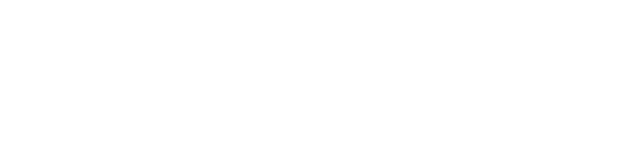
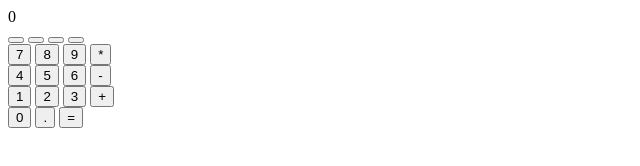
Before and after one commit to TristanTsang/calculator, a plain HTML site: page index.html in a window 1280 px wide. Shown: the whole page, without its empty margins (0-640 px from the left). Drawn offline with Linux system fonts and the light colour scheme.

Commit message:
Create HTML structure

```diff
--- a/index.html
+++ b/index.html
@@ -7,5 +7,38 @@
     <link rel="stylesheet" href="styles.css" />
     <script src="javascript.js" defer></script>
   </head>
-  <body></body>
+  <body>
+    <div class="calculator">
+      <div class="display">0</div>
+      <div class="row">
+        <button class="clear utillity"></button>
+        <button class="change-sign utillity"></button>
+        <button class="percent utillity"></button>
+        <button class="divide operation"></button>
+      </div>
+      <div class="row">
+        <button class="number">7</button>
+        <button class="number">8</button>
+        <button class="number">9</button>
+        <button class="multiply operation">*</button>
+      </div>
+      <div class="row">
+        <button class="number">4</button>
+        <button class="number">5</button>
+        <button class="number">6</button>
+        <button class="subtract operation">-</button>
+      </div>
+      <div class="row">
+        <button class="number">1</button>
+        <button class="number">2</button>
+        <button class="number">3</button>
+        <button class="add operation">+</button>
+      </div>
+      <div class="row">
+        <button class="number">0</button>
+        <button class="dot number">.</button>
+        <button class="equal operation">=</button>
+      </div>
+    </div>
+  </body>
 </html>
```
